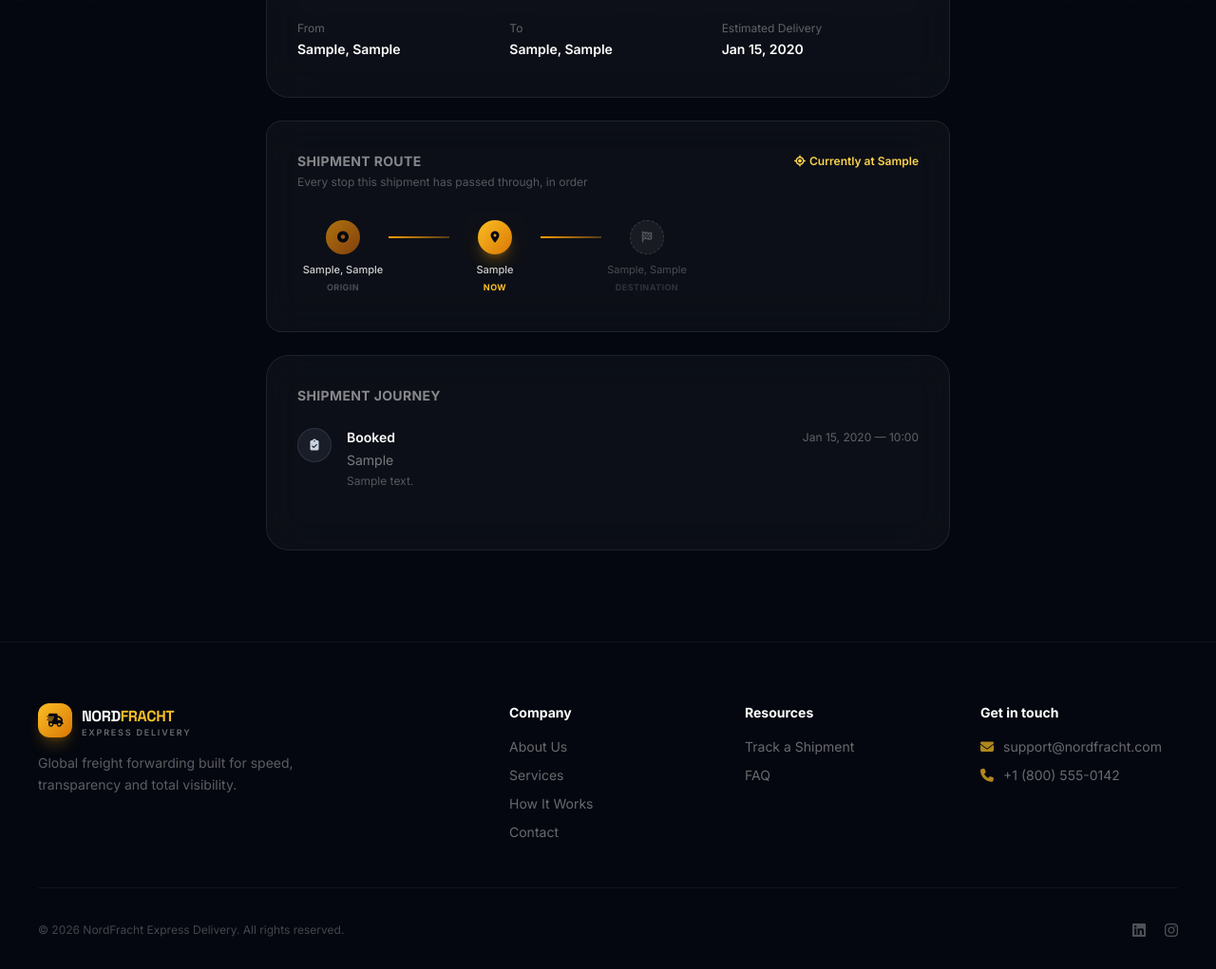
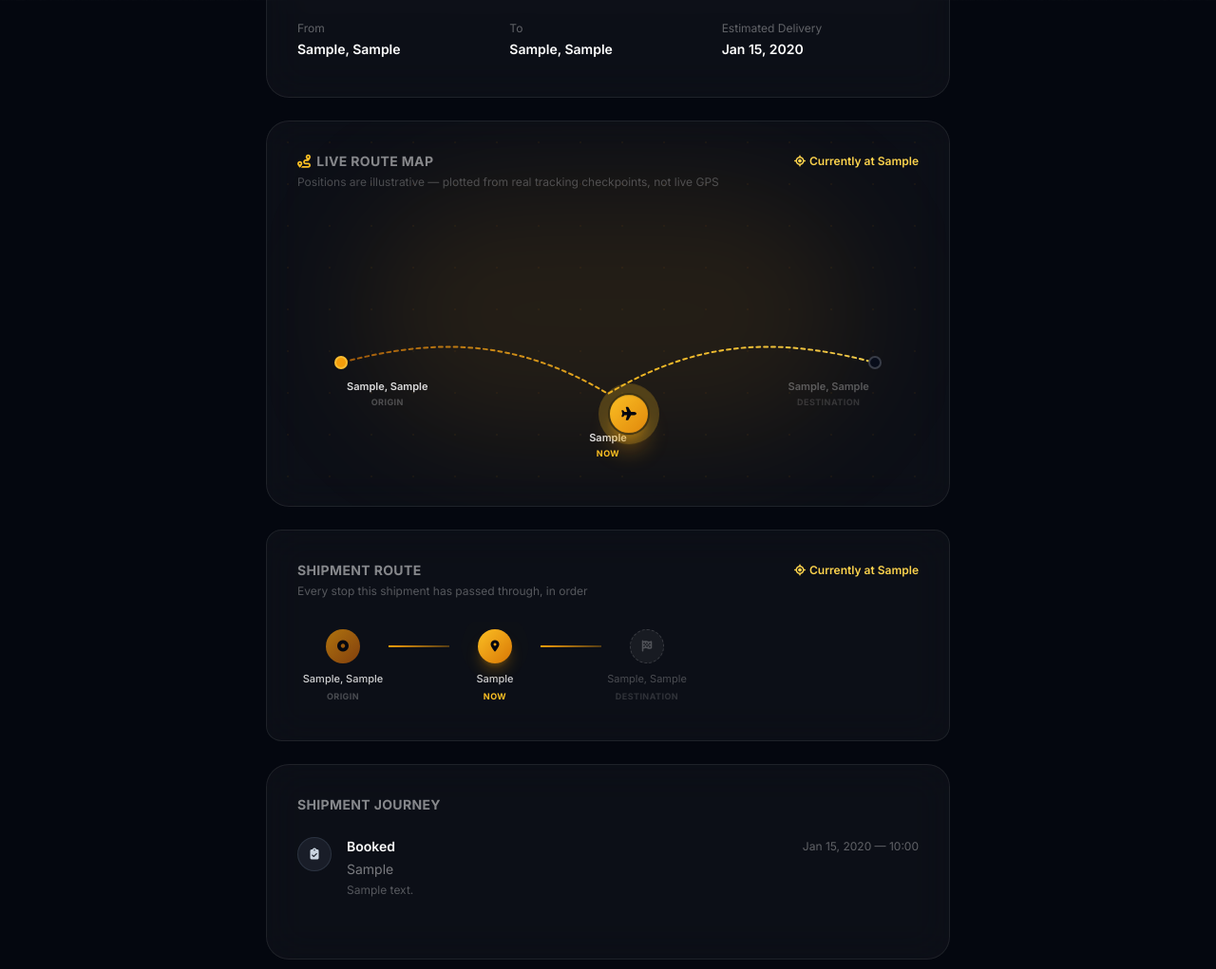
Before and after one commit to peteresbull-alt/shipping_os, a Django app: page /track/000/ in a window 1280 px wide. Shown: the part 799-1820 px from the top of the page at 95% size. Before the commit the page ends 1786 px from the top, so only its background shows below. Run offline with Django 5.2, Linux system fonts and the light colour scheme; tables that the repository leaves empty hold one stand-in row (values such as "Sample post"); some libraries are stand-ins or nearby versions.

Commit message:
added correction

```diff
--- a/app/templatetags/shipping_extras.py
+++ b/app/templatetags/shipping_extras.py
@@ -1,3 +1,5 @@
+import math
+
 from django import template
 
 register = template.Library()
@@ -95,3 +97,58 @@ def stage_states(shipment):
             state = 'upcoming'
         stages.append({'key': key, 'label': STAGE_LABELS[key], 'icon': STATUS_ICON[key], 'state': state})
     return stages
+
+
+@register.simple_tag
+def route_map_data(shipment):
+    """Lays out shipment.route_points along a gentle flight-path curve for
+    the animated route-map diagram. There's no real geocoding in this app
+    (see route_points' docstring), so this is a stylized arc rather than
+    literal coordinates — each hop bows upward like a flight path, and
+    waypoints alternate above/below the baseline so labels never collide."""
+    points = shipment.route_points
+    n = len(points)
+    if n < 2:
+        return None
+
+    width, height = 1000, 240
+    margin_x = 70
+    baseline = height * 0.6
+    wave_amp = 50
+    arc_bow = 40
+
+    coords = []
+    for i, point in enumerate(points):
+        t = i / (n - 1)
+        x = margin_x + t * (width - 2 * margin_x)
+        if i == 0 or i == n - 1:
+            y = baseline
+        else:
+            y = baseline + wave_amp * math.sin(i * math.pi / 2)
+        coords.append({
+            **point,
+            'x': round(x, 1), 'y': round(y, 1),
+            'x_pct': round(x / width * 100, 2), 'y_pct': round(y / height * 100, 2),
+            'label_below': y >= baseline,
+            'is_first': i == 0,
+            'is_last': i == n - 1,
+        })
+
+    path_d = f"M{coords[0]['x']},{coords[0]['y']}"
+    for i in range(1, len(coords)):
+        x0, y0 = coords[i - 1]['x'], coords[i - 1]['y']
+        x1, y1 = coords[i]['x'], coords[i]['y']
+        cy = min(y0, y1) - arc_bow
+        cx0 = x0 + (x1 - x0) * 0.35
+        cx1 = x0 + (x1 - x0) * 0.65
+        path_d += f" C{cx0},{cy} {cx1},{cy} {x1},{y1}"
+
+    current = next((c for c in coords if c['current']), None) if shipment.is_active else None
+
+    return {
+        'points': coords,
+        'path': path_d,
+        'width': width,
+        'height': height,
+        'current': current,
+    }
--- /dev/null
+++ b/templates/partials/shipment_map.html
@@ -0,0 +1,66 @@
+{% load shipping_extras %}
+{% route_map_data shipment as map %}
+{% if map %}
+<div class="glass rounded-3xl p-6 lg:p-8 relative overflow-hidden">
+  <div class="absolute inset-0 dot-pattern pointer-events-none" style="opacity:0.05;"></div>
+  <div class="absolute top-1/2 left-1/2 -translate-x-1/2 -translate-y-1/2 w-[520px] h-[260px] bg-cargo-500/10 rounded-full blur-3xl pointer-events-none"></div>
+
+  <div class="relative flex flex-wrap items-center justify-between gap-3 mb-1">
+    <h3 class="text-sm font-bold text-white/50 uppercase tracking-wide"><i class="fas fa-route text-cargo-400 mr-1.5"></i>Live Route Map</h3>
+    {% if shipment.status == 'CANCELLED' %}
+    <span class="text-xs font-semibold text-white/30">Route halted</span>
+    {% elif shipment.status == 'DELIVERED' %}
+    <span class="text-xs font-semibold text-emerald-400"><i class="fas fa-circle-check mr-1"></i>Arrived at destination</span>
+    {% else %}
+    <span class="text-xs font-semibold text-cargo-300"><i class="fas fa-location-crosshairs mr-1"></i>Currently at {{ shipment.current_location|default:shipment.sender_city }}</span>
+    {% endif %}
+  </div>
+  <p class="relative text-xs text-white/25 mb-8">Positions are illustrative — plotted from real tracking checkpoints, not live GPS</p>
+
+  <div class="relative overflow-x-auto -mx-2 px-2 pt-14 pb-14">
+    <div class="relative min-w-[480px] mx-auto" style="aspect-ratio: {{ map.width }} / {{ map.height }};">
+      <svg viewBox="0 0 {{ map.width }} {{ map.height }}" class="absolute inset-0 w-full h-full">
+        <defs>
+          <linearGradient id="routeGrad-{{ shipment.tracking_number }}" x1="0" y1="0" x2="1" y2="0">
+            <stop offset="0%" stop-color="#D97706" stop-opacity="0.7" />
+            <stop offset="55%" stop-color="#FBBF24" stop-opacity="0.95" />
+            <stop offset="100%" stop-color="#FCD34D" stop-opacity="0.95" />
+          </linearGradient>
+        </defs>
+        <path d="{{ map.path }}" fill="none" stroke="url(#routeGrad-{{ shipment.tracking_number }})" stroke-width="3" stroke-linecap="round" class="route-line" />
+      </svg>
+
+      {% for point in map.points %}
+      <div class="absolute z-10" style="left:{{ point.x_pct }}%; top:{{ point.y_pct }}%; transform:translate(-50%,-50%);">
+        {% if not point.current %}
+        <div class="w-3.5 h-3.5 rounded-full border-2
+          {% if point.kind == 'destination' and point.reached %}bg-emerald-400 border-emerald-200
+          {% elif point.reached %}bg-cargo-500 border-cargo-300/60
+          {% else %}bg-ink-900 border-white/20{% endif %}">
+        </div>
+        {% endif %}
+        <div class="absolute w-28 text-center
+            {% if point.label_below %}top-full {% if point.current %}mt-10{% else %}mt-3{% endif %}{% else %}bottom-full {% if point.current %}mb-10{% else %}mb-3{% endif %}{% endif %}
+            {% if point.is_first %}left-0{% elif point.is_last %}right-0{% else %}left-1/2{% endif %}"
+            style="{% if not point.is_first and not point.is_last %}transform:translateX(-50%);{% endif %}">
+          <p class="text-[11px] font-semibold leading-tight {% if point.reached or point.current %}text-white/85{% else %}text-white/30{% endif %}">{{ point.label }}</p>
+          <p class="text-[9px] uppercase tracking-wider font-bold mt-0.5
+            {% if point.current %}text-cargo-400{% elif point.kind == 'destination' and point.reached %}text-emerald-400{% elif point.kind == 'origin' %}text-white/25{% else %}text-white/15{% endif %}">
+            {% if point.current %}Now{% elif point.kind == 'origin' %}Origin{% elif point.kind == 'destination' %}{% if point.reached %}Delivered{% else %}Destination{% endif %}{% else %}&nbsp;{% endif %}
+          </p>
+        </div>
+      </div>
+      {% endfor %}
+
+      {% if map.current %}
+      <div class="absolute z-20 float-card" style="left:{{ map.current.x_pct }}%; top:{{ map.current.y_pct }}%; transform:translate(-50%,-50%);">
+        <div class="relative flex items-center justify-center w-11 h-11 rounded-full bg-gradient-to-br from-cargo-400 to-cargo-600 shadow-xl shadow-cargo-500/40 border-2 border-ink-950">
+          <span class="absolute inset-0 rounded-full bg-cargo-400 animate-ping-slow"></span>
+          <i class="fas {{ shipment.service_type|service_icon }} relative z-10 text-ink-950 text-sm"></i>
+        </div>
+      </div>
+      {% endif %}
+    </div>
+  </div>
+</div>
+{% endif %}
--- a/templates/track/track.html
+++ b/templates/track/track.html
@@ -60,6 +60,10 @@
       </div>
 
       <div class="mb-6">
+        {% include 'partials/shipment_map.html' %}
+      </div>
+
+      <div class="mb-6">
         {% include 'partials/shipment_route.html' %}
       </div>
 
```
